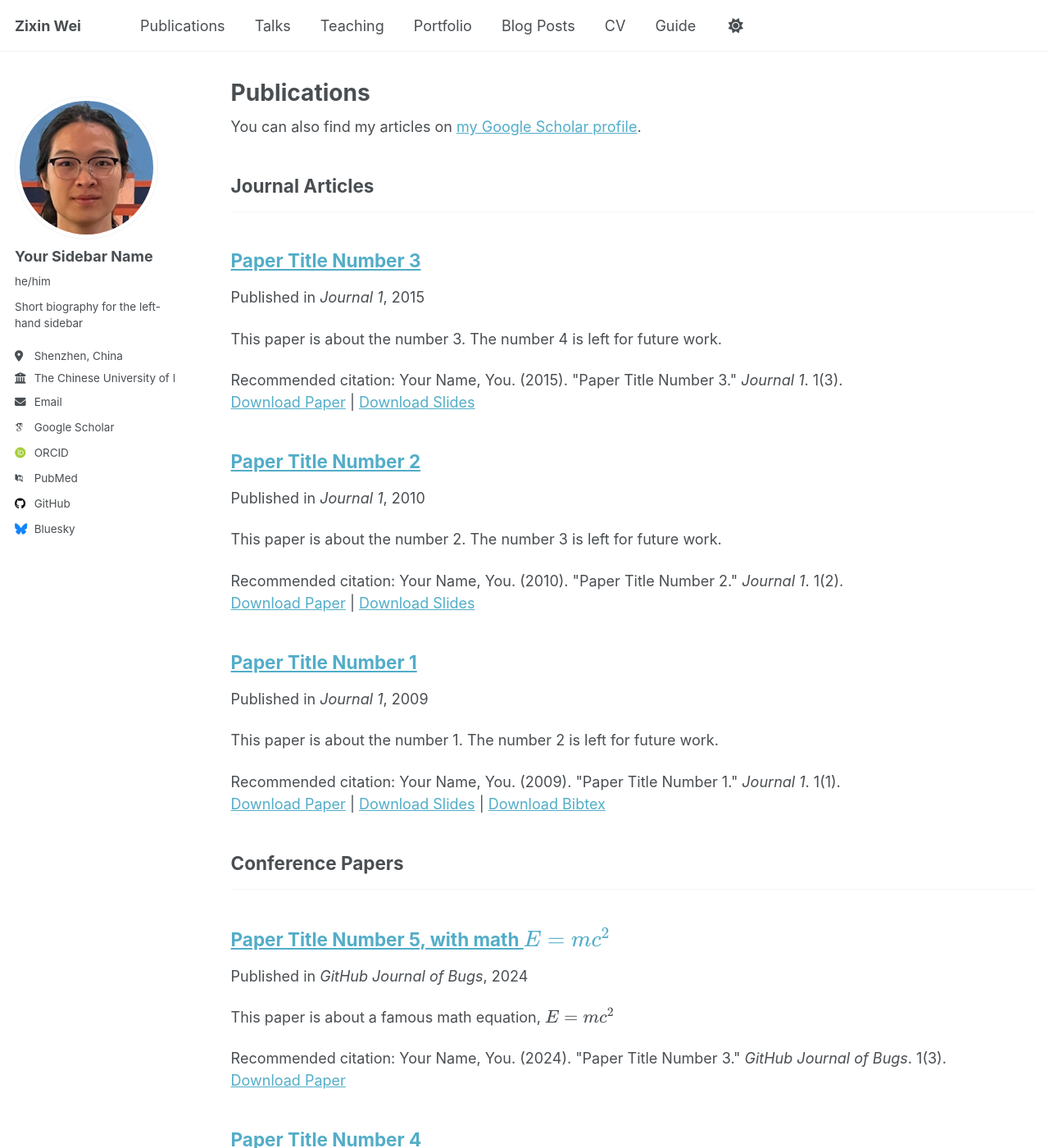
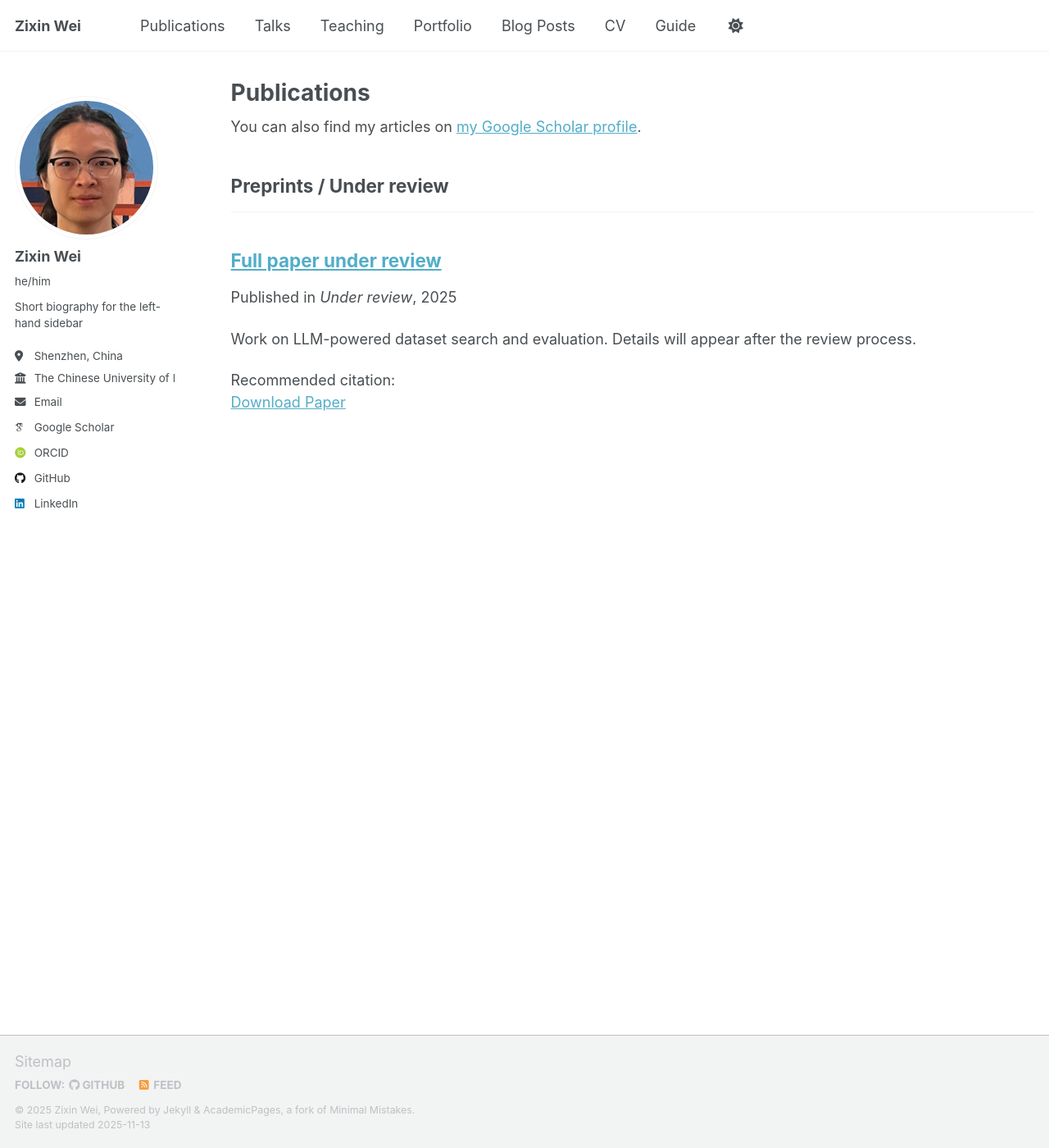
Before and after one commit to zixinwei/zixinwei.github.io, a Jekyll site: the page built from _pages/publications.html, in a window 1280 px wide and 1400 px high. Shown: the whole window at 82% size. Built offline with Jekyll 4.4.1, drawn with Linux system fonts in a browser that asks for light colours; some web fonts are replaced; a script that is not in the unit is left out; some of the changed text lies outside the part shown.

Commit message:
try modifying pub

```diff
--- a/_config.yml
+++ b/_config.yml
@@ -25,7 +25,7 @@ repository: "academicpages/academicpages.github.io"
 author:
   # Biographic informationnn
   avatar: "profile.png"
-  name: "Your Sidebar Name"
+  name: "Zixin Wei"
   pronouns: "he/him" # example: "she/her"
   bio: "Short biography for the left-hand sidebar"
   location: "Shenzhen, China"
@@ -41,7 +41,7 @@ author:
   impactstory: # URL
   orcid: "https://orcid.org/0009-0000-1244-8863"
   semantic: # URL
-  pubmed: "https://www.ncbi.nlm.nih.gov/pubmed/?term=john+snow"
+  pubmed: # "https://www.ncbi.nlm.nih.gov/pubmed/?term=john+snow"
   researchgate: # URL
   scopus: # URL
 
@@ -49,13 +49,13 @@ author:
   bitbucket: # Username - Update with your username on the site
   codepen: # Username
   dribbble: # Username
-  github: "academicpages"
+  github: "https://github.com/starkersawz666"
   kaggle: # Username
   stackoverflow: # User number or user number and name (i.e., use "1" or "1/jeff-atwood")
 
   # Social media
   artstation: # Username
-  bluesky: "bsky.app" # Replace this with you Bluesky username
+  bluesky: # "bsky.app" # Replace this with you Bluesky username
   facebook: # Username
   flickr: # Username
   foursquare: # Usernameeee
@@ -64,7 +64,7 @@ author:
   keybase: # Username
   instagram: # Username
   lastfm: # Username
-  linkedin: # Username
+  linkedin: "zixinw" # Username
   mastodon: # URL
   medium: # URL
   pinterest: # Username
@@ -82,12 +82,14 @@ author:
 
 # Publication Category - The following the list of publication categories and their headings
 publication_category:
-  books:
-    title: "Books"
-  manuscripts:
-    title: "Journal Articles"
+  # books:
+  #   title: "Books"
+  # manuscripts:
+  #   title: "Journal Articles"
   conferences:
     title: "Conference Papers"
+  preprints:
+    title: "Preprints / Under review"
 
 # Site Settings
 teaser: # filename of teaser fallback teaser image placed in /images/ for social media previews
--- /dev/null
+++ b/_publications/2025-11-01-paper-kats-under-review.md
@@ -0,0 +1,13 @@
+---
+title: "Full paper under review"
+collection: publications
+category: preprints
+permalink: /publication/under-review-2025-11-01
+excerpt: "Work on LLM-powered dataset search and evaluation. Details will appear after the review process."
+date: 2025-11-01
+venue: "Under review"
+paperurl: ""
+citation: ""
+---
+
+Details will appear after the review process.
```
Also changed, not shown: _publications/2009-10-01-paper-title-number-1.md (+10 -6 lines), _publications/2010-10-01-paper-title-number-2.md (+8 -5 lines), _publications/2015-10-01-paper-title-number-3.md (+8 -5 lines), _publications/2024-02-17-paper-title-number-4.md (+7 -4 lines), _publications/2025-06-08-paper-title-number-5.md (+7 -4 lines).
